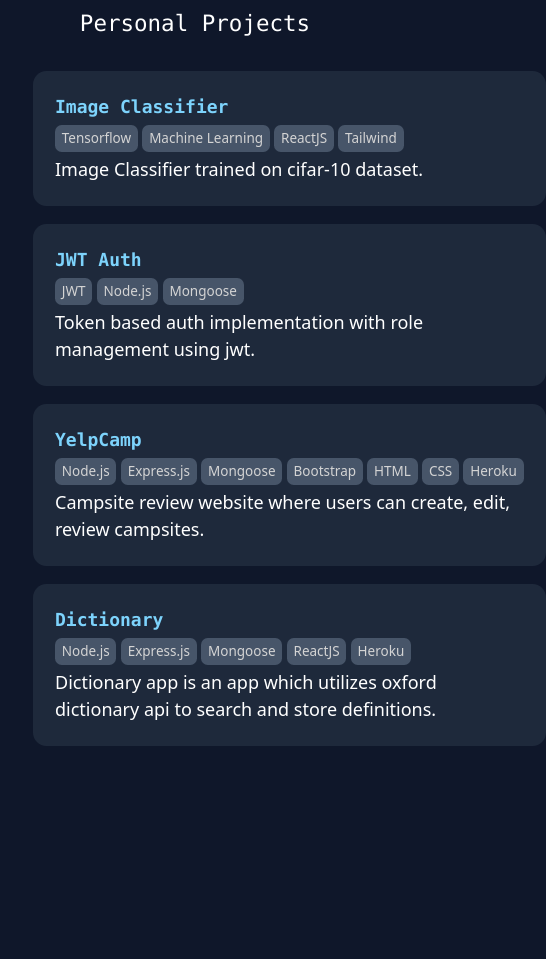
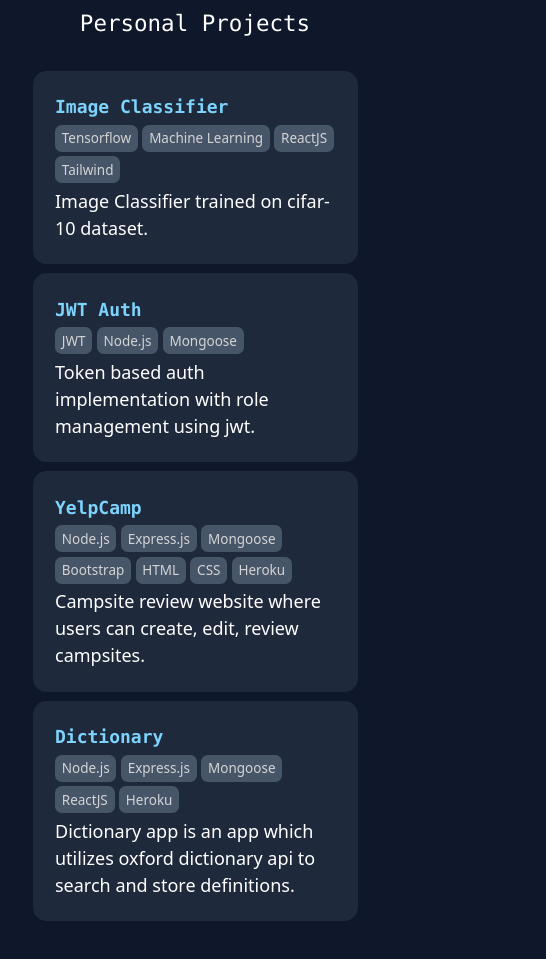
Before and after one commit to aayush1118/portfolio_3.0, a website: page index.html in a window 390 px wide. Shown: the part 2020-2979 px from the top of the page, 546 px wide, since content can reach past the window. Before the commit the page ends 2865 px from the top, so only its background shows below. Drawn offline with Linux system fonts and the light colour scheme.

Commit message:
fixed mobile ui

```diff
--- a/index.html
+++ b/index.html
@@ -78,19 +78,19 @@
 
 		<div id="skillset" class="section">
 			<h2 class="sectionTitle">Skillset</h2>
-			<div class="table">
+			<div class="card2">
 				<h4 class="list-title">Languages</h4>
 				<p>Python, Javascript, SQL</p>
 			</div>
 
-			<div class="table">
+			<div class="card2">
 				<h4 class="list-title">Technologies</h4>
 				<p>
 					NodeJs, React, Redux, Express, Mongoose, JWT, Figma, HTML,
 					CSS, Sass, Bootstrap
 				</p>
 			</div>
-			<div class="table">
+			<div class="card2">
 				<h4 class="list-title">Platforms</h4>
 				<p>Heroku, Netlify, Firebase, Git</p>
 			</div>
@@ -99,8 +99,8 @@
 		<div id="projects" class="section pb-20">
 			<h2 class="sectionTitle">Personal Projects</h2>
 
-			<div class="md:grid-cols-2 grid md:gap-x-4">
-				<div class="table">
+			<div class="md:grid-cols-2 md:grid md:gap-x-4">
+				<div class="card2">
 					<h3 class="list-title">Image Classifier</h3>
 					<div class="tags">
 						<span>Tensorflow</span>
@@ -110,7 +110,8 @@
 					</div>
 					<p>Image Classifier trained on cifar-10 dataset.</p>
 				</div>
-				<div class="table">
+
+				<div class="card2">
 					<h3 class="list-title">JWT Auth</h3>
 					<div class="tags">
 						<span>JWT</span>
@@ -122,7 +123,8 @@
 						using jwt.
 					</p>
 				</div>
-				<div class="table">
+
+				<div class="card2">
 					<h3 class="list-title">YelpCamp</h3>
 					<div class="tags">
 						<span>Node.js</span>
@@ -138,7 +140,8 @@
 						review campsites.
 					</p>
 				</div>
-				<div class="table">
+
+				<div class="card2">
 					<h3 class="list-title">Dictionary</h3>
 					<div class="tags">
 						<span>Node.js</span>
--- a/style.css
+++ b/style.css
@@ -28,17 +28,17 @@
 	.cardSubtitle {
 		@apply text-xs font-light italic;
 	}
-	.table {
-		@apply hover:bg-slate-700 transition-colors hover:bg-opacity-60 duration-200 grid bg-slate-800 p-5 my-2 rounded-xl md:grid-cols-1-4;
+	.card2 {
+		@apply hover:bg-slate-700 transition-colors hover:bg-opacity-60 duration-200 grid  bg-slate-800 p-5 my-2 rounded-xl md:grid-cols-1-4;
 	}
 	.list-title {
 		@apply text-sky-300 font-mono font-semibold;
 	}
 	.tags {
-		@apply text-xs flex align-middle gap-1 my-1;
+		@apply text-xs flex items-center gap-1 my-1 flex-wrap;
 	}
 	.tags > span {
-		@apply bg-slate-600 text-neutral-300 py-1 px-1.5 rounded-md;
+		@apply bg-slate-600 text-neutral-300 py-1 px-1.5 rounded-md w-max;
 	}
 }
 
```
Also changed, not shown: tailwind.css.
